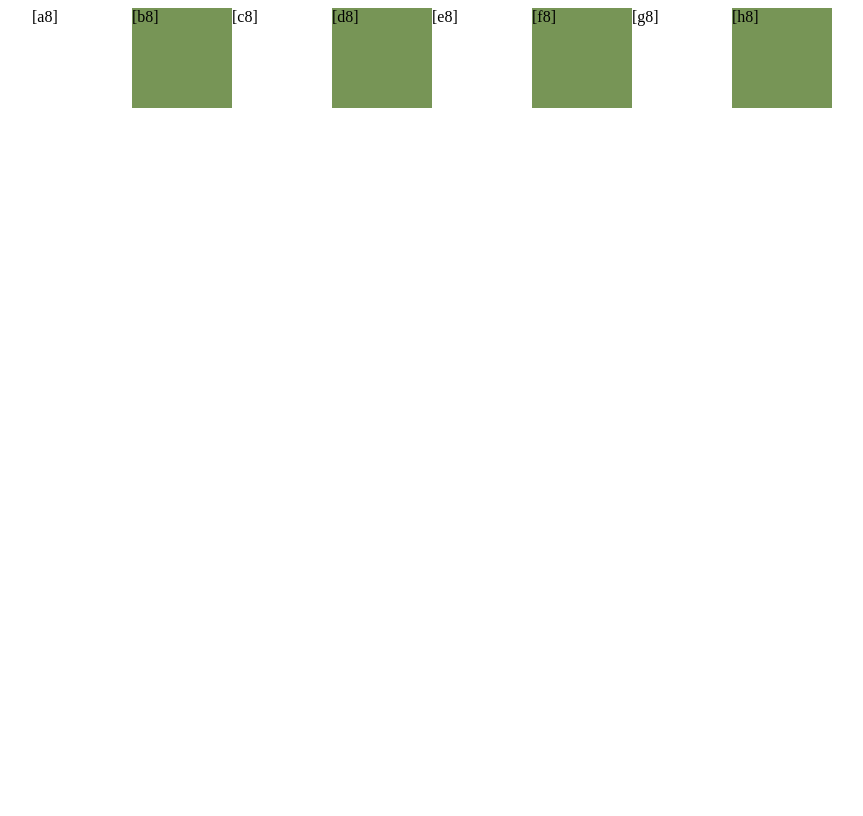
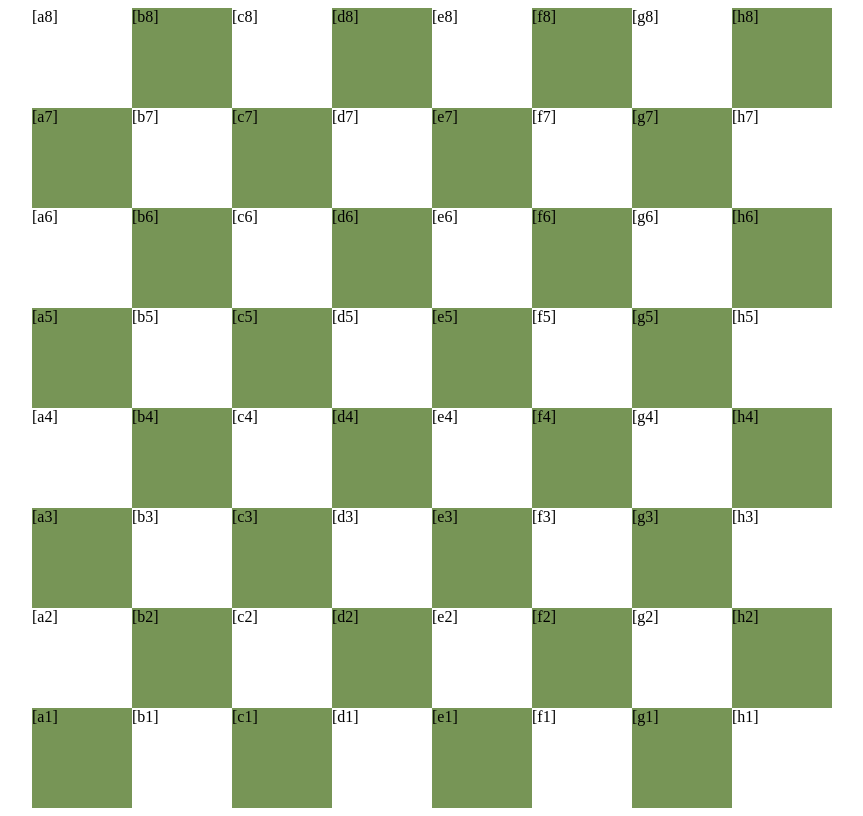
Before and after one commit to yoonisali/Chess-Capstone, a React (Create React App) app: page / in a window 1280 px wide. Shown: the whole page, without its empty margins (208-1071 px from the left). Built offline with nearby package versions, Linux system fonts and the light colour scheme.

Commit message:
fix render issue, now have chessboard displaying with white and green tiles

```diff
--- a/src/components/Chessboard.jsx
+++ b/src/components/Chessboard.jsx
@@ -5,7 +5,6 @@ const horizontalAxis = ["a", "b", "c", "d", "e", "f", "g", "h"]
 
 function Chessboard() {
   let board = [];
-
   for (let j = verticalAxis.length - 1; j >= 0; j--) {
     for (let i = 0; i < horizontalAxis.length; i++) {
         const number = j + i + 2;
@@ -20,10 +19,11 @@ function Chessboard() {
           )
         }
       }
+    }
       return (
         <div id="chessboard">{board}</div>
       )
-  }
+
   }
 
 export default Chessboard;
--- a/src/index.css
+++ b/src/index.css
@@ -8,10 +8,10 @@
 /*ChessBoard Styling*/
 
 #chessboard {
-  display: flex;
+  display: grid;
   grid-template-columns: repeat(8, 100px);
   grid-template-rows: repeat(8, 100px);
-
+  background-color: #779556;
   width: 800px;
   height: 800px;
 }
```
Lines whose indentation alone changed are shown as unchanged.
